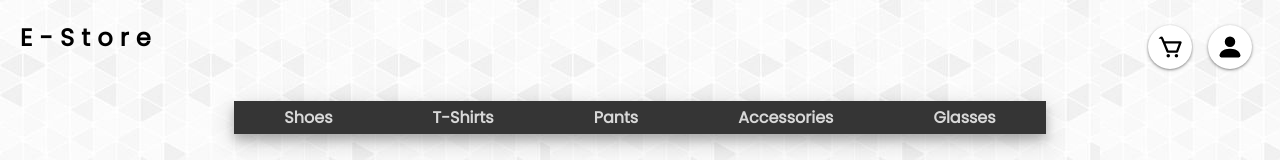
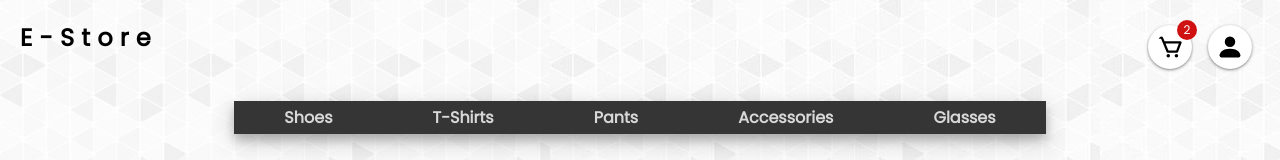
Before and after one commit to ahmedos999/react-estore, a React (Create React App) app: page / in a window 1280 px wide. Shown: the top 160 px of the page. Built offline with nearby package versions, Linux system fonts and the light colour scheme.

Commit message:
did the cart badge

```diff
--- a/data/db.json
+++ b/data/db.json
@@ -198,6 +198,13 @@
       "price": 20,
       "img": "./imgs/S1.png",
       "id": 1
+    },
+    {
+      "name": "Rolex Watch",
+      "description": "Fancy watch",
+      "price": 120,
+      "img": "./imgs/w2.png",
+      "id": 17
     }
   ]
 }
--- a/src/Navbar.js
+++ b/src/Navbar.js
@@ -9,8 +9,8 @@ const Navbar = () => {
     <div className="nav">
         <h4>E-Store</h4>
         <div className="icons">
-            <Link to="/Cart"><BiCart className='icon'/></Link>
-            <BsFillPersonFill className='icon'></BsFillPersonFill>
+        <Link to="/Cart"><div className="badge-2"><BiCart className='icon'/><div className="badgenumber">2</div></div></Link>
+        <BsFillPersonFill className='icon'></BsFillPersonFill>
         </div>
     </div> );
 }
```
